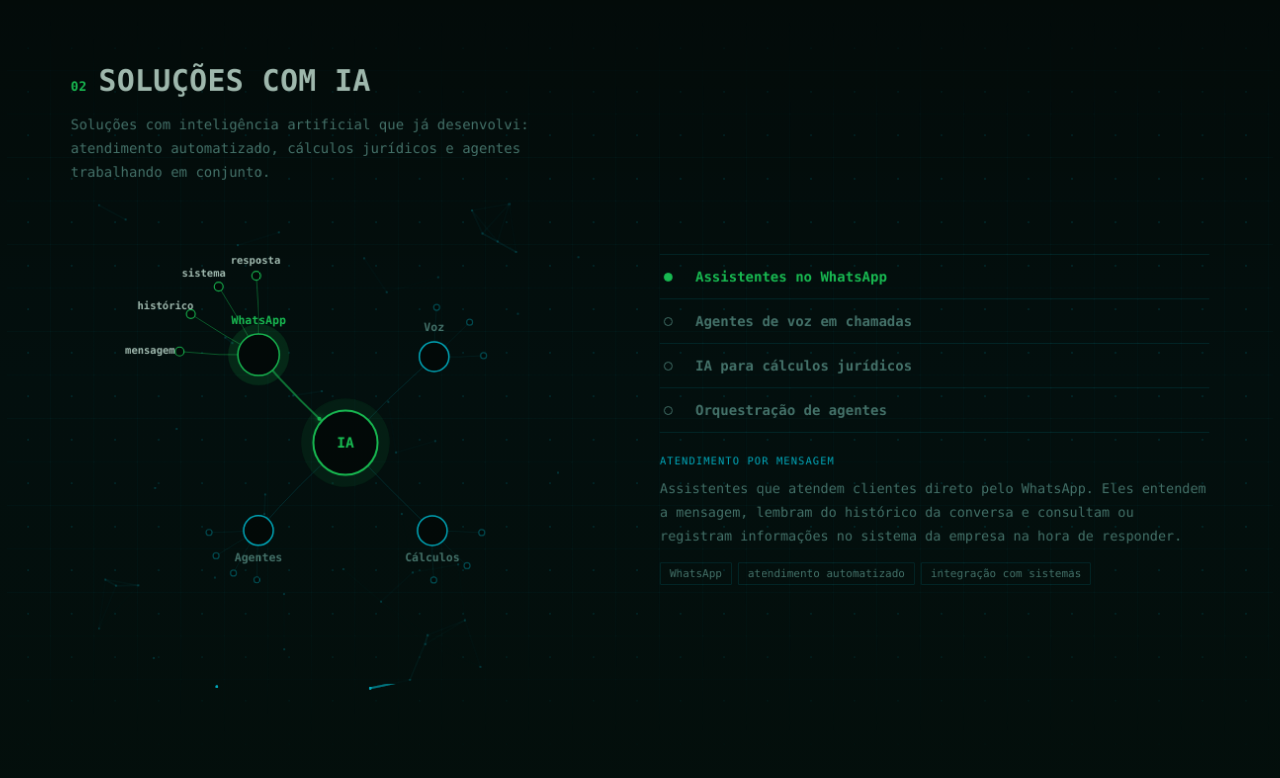
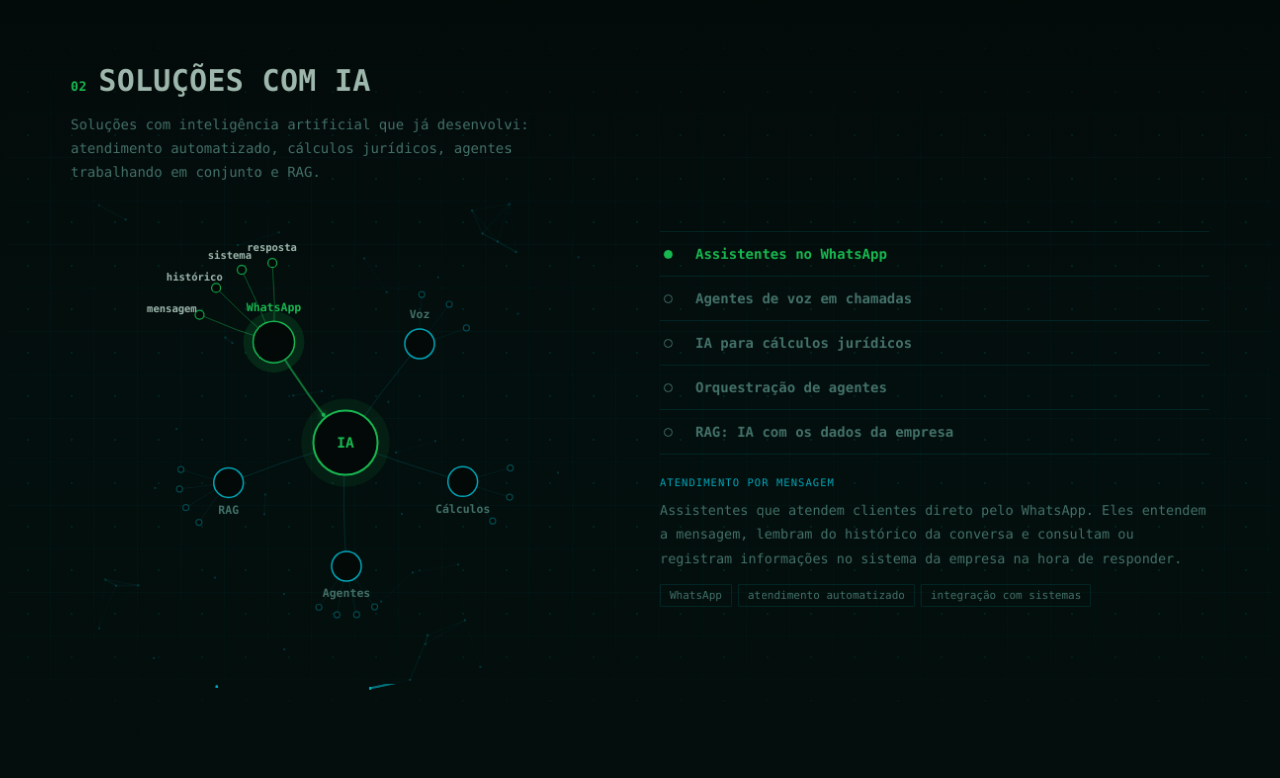
Before and after one commit to NoClick11/Portfolio, an Astro site: page / in a window 1280 px wide. Shown: the part 802-1580 px from the top of the page. Built offline with nearby package versions, Linux system fonts and the light colour scheme; Astro itself is replaced by a stand-in of ours; animation ran at ten frames a second.

Commit message:
feat: Adiciona RAG as solucoes com IA

```diff
--- a/src/pages/index.astro
+++ b/src/pages/index.astro
@@ -395,15 +395,16 @@
 
   <section id="ai" class="pattern-bg">
     <div class="section-title"><span class="num">02</span>Soluções com IA</div>
-    <p class="ai-lead">Soluções com inteligência artificial que já desenvolvi: atendimento automatizado, cálculos jurídicos e agentes trabalhando em conjunto.</p>
+    <p class="ai-lead">Soluções com inteligência artificial que já desenvolvi: atendimento automatizado, cálculos jurídicos, agentes trabalhando em conjunto e RAG.</p>
     <div class="ai-grid">
-      <div class="ai-orb"><canvas id="ai-orb" aria-label="Núcleo de IA com quatro soluções em órbita; a selecionada mostra suas etapas"></canvas></div>
+      <div class="ai-orb"><canvas id="ai-orb" aria-label="Núcleo de IA com cinco soluções em órbita; a selecionada mostra suas etapas"></canvas></div>
       <div>
         <div class="ai-list">
           <button type="button" aria-pressed="true"><span class="dot"></span><span class="n">Assistentes no WhatsApp</span></button>
           <button type="button" aria-pressed="false"><span class="dot"></span><span class="n">Agentes de voz em chamadas</span></button>
           <button type="button" aria-pressed="false"><span class="dot"></span><span class="n">IA para cálculos jurídicos</span></button>
           <button type="button" aria-pressed="false"><span class="dot"></span><span class="n">Orquestração de agentes</span></button>
+          <button type="button" aria-pressed="false"><span class="dot"></span><span class="n">RAG: IA com os dados da empresa</span></button>
         </div>
         <div class="ai-details">
         <div class="ai-detail on"><div class="ai-sig">atendimento por mensagem</div>
@@ -418,6 +419,9 @@
         <div class="ai-detail"><div class="ai-sig">agentes em equipe</div>
           <p>Vários agentes de IA trabalhando juntos. Um agente principal divide a tarefa, passa cada parte para um agente especializado e junta as respostas no final, conferindo o resultado antes de entregar.</p>
           <div class="ai-tags"><span>multiagentes</span><span>orquestração</span><span>automação</span></div></div>
+        <div class="ai-detail"><div class="ai-sig">respostas com base nos seus dados</div>
+          <p>IA que responde usando os documentos e dados da própria empresa. O conteúdo é organizado numa base de busca, e a cada pergunta a IA encontra os trechos mais relevantes e responde em cima deles, em vez de inventar.</p>
+          <div class="ai-tags"><span>RAG</span><span>busca semântica</span><span>base de conhecimento</span></div></div>
         </div>
       </div>
     </div>
@@ -747,17 +751,18 @@
   const cv = document.getElementById('ai-orb'), ctx = cv.getContext('2d');
   const btns = [...document.querySelectorAll('.ai-list button')], details = [...document.querySelectorAll('.ai-detail')];
   const CAPS = [
-    { name: 'WhatsApp', ang: -2.36, sats: ['mensagem', 'histórico', 'sistema', 'resposta'] },
-    { name: 'Voz', ang: -0.785, sats: ['ouvir', 'entender', 'falar'] },
-    { name: 'Cálculos', ang: 0.785, sats: ['dados', 'calculadoras', 'resultado'] },
-    { name: 'Agentes', ang: 2.36, sats: ['agente A', 'agente B', 'agente C', 'revisão'] }
+    { name: 'WhatsApp', ang: -2.199, sats: ['mensagem', 'histórico', 'sistema', 'resposta'] },
+    { name: 'Voz', ang: -0.942, sats: ['ouvir', 'entender', 'falar'] },
+    { name: 'Cálculos', ang: 0.314, sats: ['dados', 'calculadoras', 'resultado'] },
+    { name: 'Agentes', ang: 1.571, sats: ['agente A', 'agente B', 'agente C', 'revisão'] },
+    { name: 'RAG', ang: 2.827, sats: ['documentos', 'busca', 'contexto', 'resposta'] }
   ];
-  let W, S, active = 0, open = [1, 0, 0, 0], pulses = [], timer;
+  let W, S, active = 0, open = [1, 0, 0, 0, 0], pulses = [], timer;
   const dust = Array.from({ length: 46 }, () => ({ x: Math.random(), y: Math.random(), vx: (Math.random() - 0.5) * 0.00015, vy: (Math.random() - 0.5) * 0.00015 }));
 
   function fit() { const r = cv.getBoundingClientRect(), k = Math.min(devicePixelRatio || 1, 2); W = r.width; S = Math.min(r.width, r.height); cv.width = r.width * k; cv.height = r.height * k; ctx.setTransform(k, 0, 0, k, 0, 0); }
   function select(i) { if (i !== active) pulses = []; active = i; btns.forEach((b, j) => b.setAttribute('aria-pressed', String(i === j))); details.forEach((d, j) => d.classList.toggle('on', i === j)); schedule(); }
-  function schedule() { clearTimeout(timer); if (!reduced) timer = setTimeout(() => select((active + 1) % 4), 8000); }
+  function schedule() { clearTimeout(timer); if (!reduced) timer = setTimeout(() => select((active + 1) % CAPS.length), 8000); }
   btns.forEach((b, i) => b.addEventListener('click', () => select(i)));
   schedule();
 
@@ -766,7 +771,7 @@
     return CAPS.map((cap, i) => {
       const R = S * 0.25, a = cap.ang + Math.sin(t / 9000 + i) * 0.015;
       const p = { x: c.x + Math.cos(a) * R, y: c.y + Math.sin(a) * R };
-      const n = cap.sats.length, spread = 1.5;
+      const n = cap.sats.length, spread = 1.2;
       const sats = cap.sats.map((label, j) => {
         const sa = a + (j - (n - 1) / 2) * (spread / Math.max(n - 1, 1)), sr = S * (0.1 + 0.06 * open[i]);
         return { label, x: p.x + Math.cos(sa) * sr, y: p.y + Math.sin(sa) * sr };
```
